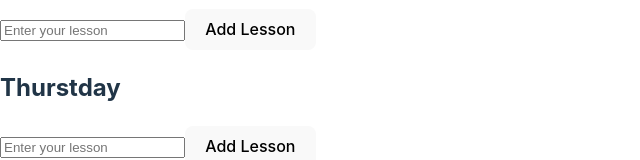
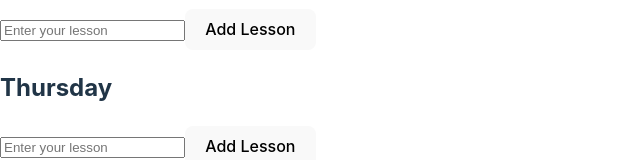
Before and after one commit to kwrona05/Week-planner, a React (Vite) app in the folder lessonPlan/: page / in a window 1280 px wide. Shown: the part 301-461 px from the top of the page, without its empty margins (0-640 px from the left). Built offline with nearby package versions, Linux system fonts and the light colour scheme.

Commit message:
Fix letter error in day name

```diff
--- a/lessonPlan/src/App.jsx
+++ b/lessonPlan/src/App.jsx
@@ -5,7 +5,7 @@ const App = () => {
       <Days title="Monday" />
       <Days title="Tuesday" />
       <Days title="Wednesday" />
-      <Days title="Thurstday" />
+      <Days title="Thursday" />
       <Days title="Friday" />
       <Days title="Saturday" />
       <Days title="Sunday" />
```
